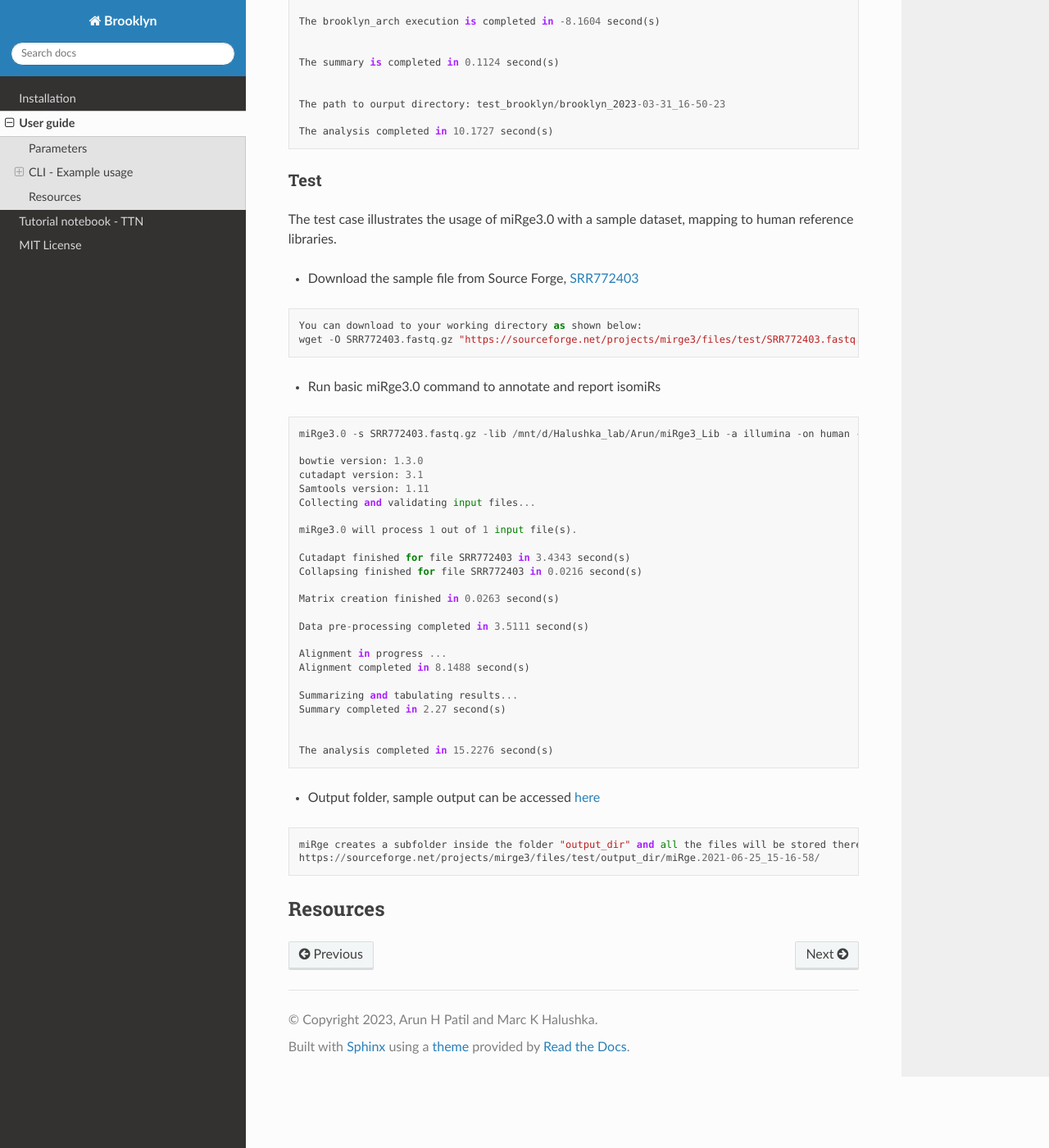
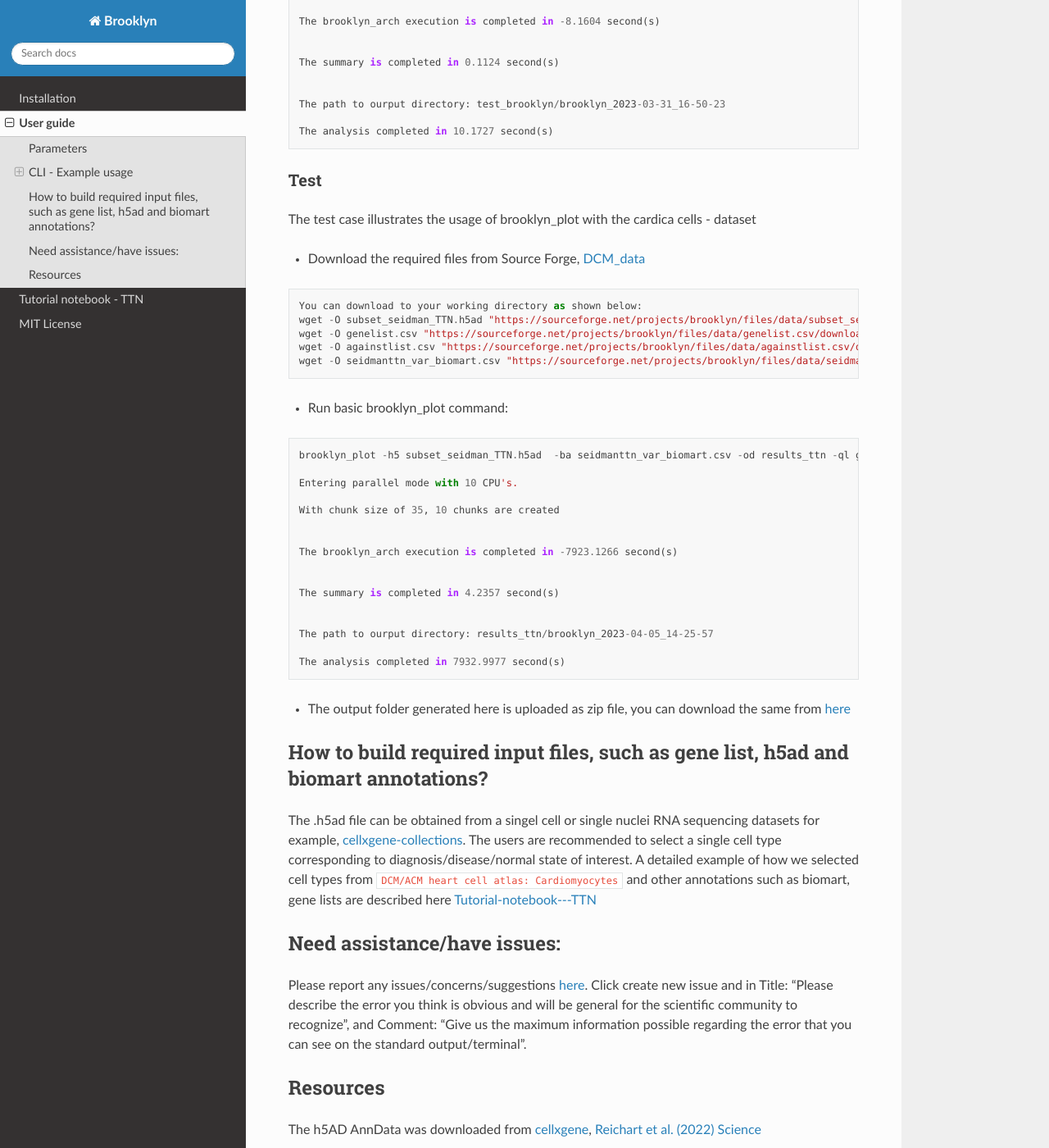
Before and after one commit to arunhpatil/brooklyn, a Sphinx documentation site: the page built from docs/source/quick_start.md, in a window 1280 px wide and 1400 px high, scrolled down 932 px. Shown: the whole window at 82% size. Built offline with Sphinx 7.4.7 and the Read the Docs theme 2.0.0, drawn with Linux system fonts in a browser that asks for light colours.

Commit message:
Update quick_start.md

````diff
--- a/docs/source/quick_start.md
+++ b/docs/source/quick_start.md
@@ -51,44 +51,42 @@ The analysis completed in 10.1727 second(s)
 ```
 
 ### Test
-The test case illustrates the usage of miRge3.0 with a sample dataset, mapping to human reference libraries.
+The test case illustrates the usage of brooklyn_plot with the cardica cells - dataset
 
-- Download the sample file from Source Forge, [SRR772403](https://sourceforge.net/projects/mirge3/files/test/SRR772403.fastq.gz/download)
+- Download the required files from Source Forge, [DCM_data](https://sourceforge.net/projects/brooklyn/files/data/)
 ```
 You can download to your working directory as shown below:
-wget -O SRR772403.fastq.gz "https://sourceforge.net/projects/mirge3/files/test/SRR772403.fastq.gz/download"
+wget -O subset_seidman_TTN.h5ad "https://sourceforge.net/projects/brooklyn/files/data/subset_seidman_TTN.h5ad/download"
+wget -O genelist.csv "https://sourceforge.net/projects/brooklyn/files/data/genelist.csv/download"
+wget -O againstlist.csv "https://sourceforge.net/projects/brooklyn/files/data/againstlist.csv/download"
+wget -O seidmanttn_var_biomart.csv "https://sourceforge.net/projects/brooklyn/files/data/seidmanttn_var_biomart.csv/download"
 ```
-- Run basic miRge3.0 command to annotate and report isomiRs
+- Run basic brooklyn_plot command:
 ```
-miRge3.0 -s SRR772403.fastq.gz -lib /mnt/d/Halushka_lab/Arun/miRge3_Lib -a illumina -on human -db mirbase -o output_dir -gff -cpu 8
+brooklyn_plot -h5 subset_seidman_TTN.h5ad  -ba seidmanttn_var_biomart.csv -od results_ttn -ql genelist.csv -sl againstlist.csv -cpu 10
 
-bowtie version: 1.3.0
-cutadapt version: 3.1
-Samtools version: 1.11
-Collecting and validating input files...
+Entering parallel mode with 10 CPU's.
 
-miRge3.0 will process 1 out of 1 input file(s).
-
-Cutadapt finished for file SRR772403 in 3.4343 second(s)
-Collapsing finished for file SRR772403 in 0.0216 second(s)
-
-Matrix creation finished in 0.0263 second(s)
-
-Data pre-processing completed in 3.5111 second(s)
-
-Alignment in progress ...
-Alignment completed in 8.1488 second(s)
-
-Summarizing and tabulating results...
-Summary completed in 2.27 second(s)
+With chunk size of 35, 10 chunks are created
 
 
-The analysis completed in 15.2276 second(s)
+The brooklyn_arch execution is completed in -7923.1266 second(s)
+
+
+The summary is completed in 4.2357 second(s)
+
+
+The path to ourput directory: results_ttn/brooklyn_2023-04-05_14-25-57
+
+The analysis completed in 7932.9977 second(s)
 ```
-- Output folder, sample output can be accessed [here](https://sourceforge.net/projects/mirge3/files/test/output_dir/)
-```
-miRge creates a subfolder inside the folder "output_dir" and all the files will be stored there. The test output can be accessed at the following link:
-https://sourceforge.net/projects/mirge3/files/test/output_dir/miRge.2021-06-25_15-16-58/
-```
+- The output folder generated here is uploaded as zip file, you can download the same from [here](https://sourceforge.net/projects/brooklyn/files/data/results_ttn.zip/download)
+
+## How to build required input files, such as gene list, h5ad and biomart annotations?
+The .h5ad file can be obtained from a singel cell or single nuclei RNA sequencing datasets for example, [cellxgene-collections](https://cellxgene.cziscience.com/collections). The users are recommended to select a single cell type corresponding to diagnosis/disease/normal state of interest. A detailed example of how we selected cell types from `DCM/ACM heart cell atlas: Cardiomyocytes` and other annotations such as biomart, gene lists are described here [Tutorial-notebook---TTN](https://brooklyn-plot.readthedocs.io/en/latest/notebooks/example_TTN_CV_DCM.html#Tutorial-notebook---TTN)
+
+## Need assistance/have issues:
+Please report any issues/concerns/suggestions [here](https://github.com/arunhpatil/brooklyn/issues). Click create new issue and in Title: “Please describe the error you think is obvious and will be general for the scientific community to recognize”, and Comment: “Give us the maximum information possible regarding the error that you can see on the standard output/terminal”.
 
 ## Resources
+The h5AD AnnData was downloaded from [cellxgene](https://cellxgene.cziscience.com/collections/e75342a8-0f3b-4ec5-8ee1-245a23e0f7cb), [Reichart et al. (2022) Science](https://www.science.org/doi/10.1126/science.abo1984)
````
